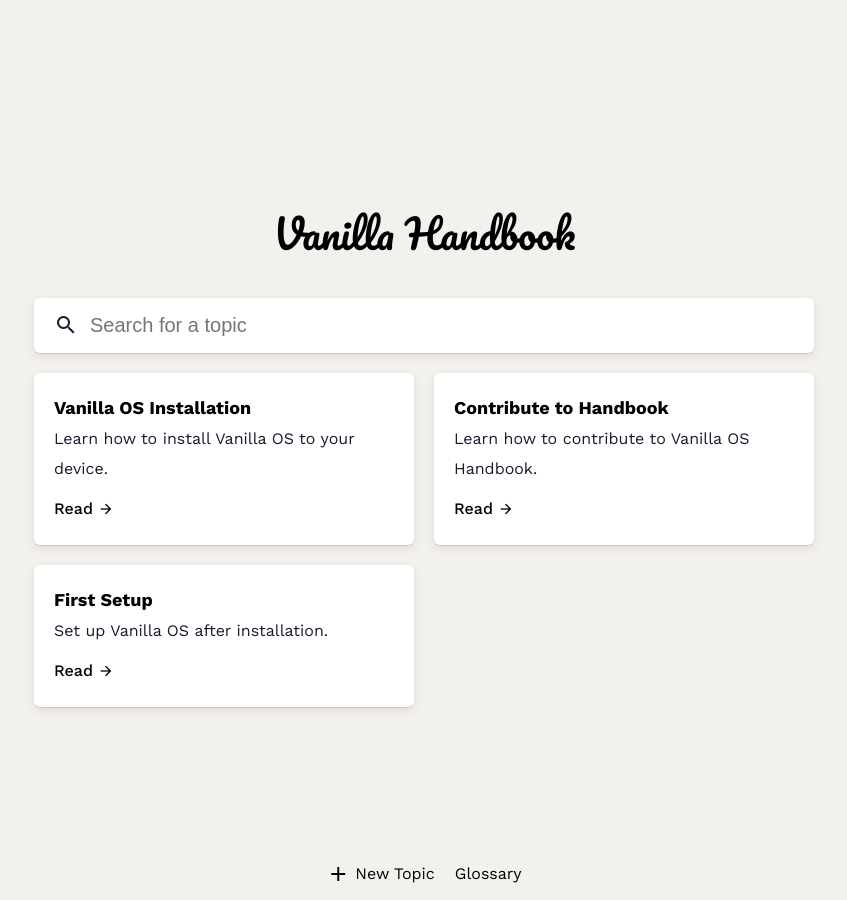
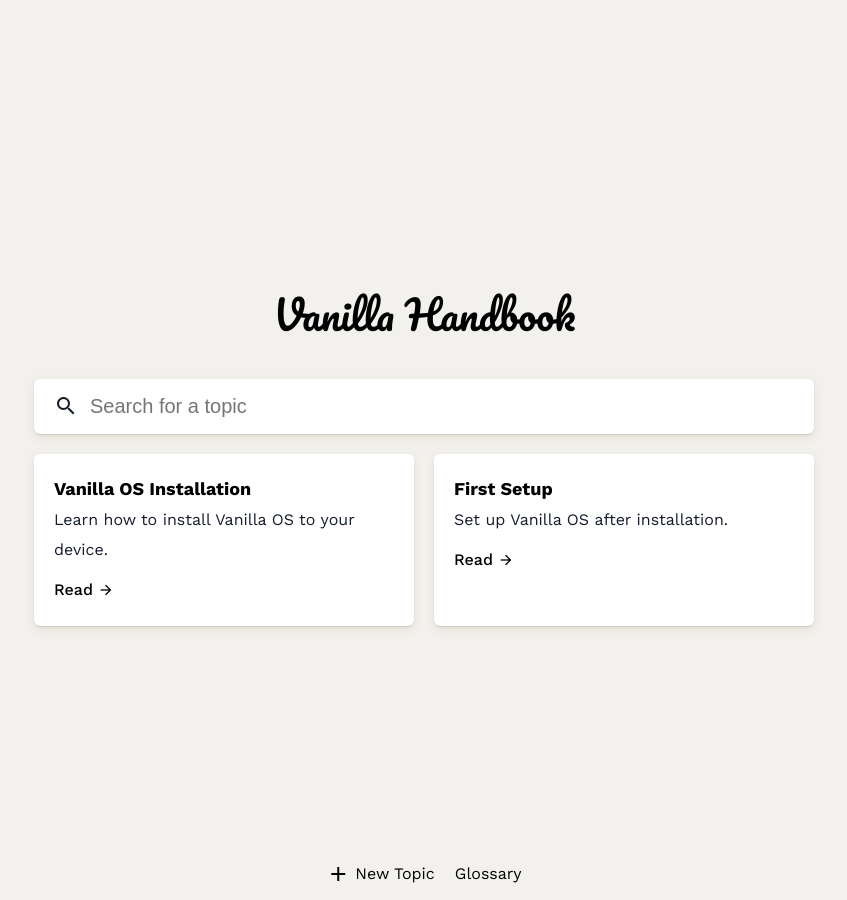
Before and after one commit to Vanilla-OS/handbook, a Jekyll site: the page built from index.md, in a window 1280 px wide. Shown: the whole page, without its empty margins (216-1063 px from the left). Built offline with Jekyll 4.4.1, drawn with Linux system fonts in a browser that asks for light colours.

Commit message:
misc: New topic -> how to contribute

```diff
--- a/_includes/footer.html
+++ b/_includes/footer.html
@@ -3,7 +3,7 @@
     <div class="navigation">
         <ul>
             <li>
-                <a href="https://github.com/Vanilla-OS/handbook/blob/main/README.md" target="_blank">
+                <a href="/2022/11/11/contributing.html" target="_blank">
                     <span class="material-icons-outlined">add</span>
                     New Topic
                 </a>
--- a/index.md
+++ b/index.md
@@ -20,14 +20,6 @@
                     <span class="material-icons-outlined">arrow_forward</span>
                 </a>
             </div>
-            <div class="suggestItem card">
-                <b><a href="/2022/11/11/contributing.html">Contribute to Handbook</a></b>
-                <p>Learn how to contribute to Vanilla OS Handbook.</p>
-                <a href="/2022/11/11/contributing.html" class="buttonLink readLink">
-                    <span>Read</span>
-                    <span class="material-icons-outlined">arrow_forward</span>
-                </a>
-            </div>
              <div class="suggestItem card">
                 <b><a href="/2022/11/18/first-setup.html">First Setup</a></b>
                 <p> Set up Vanilla OS after installation.</p>
```
